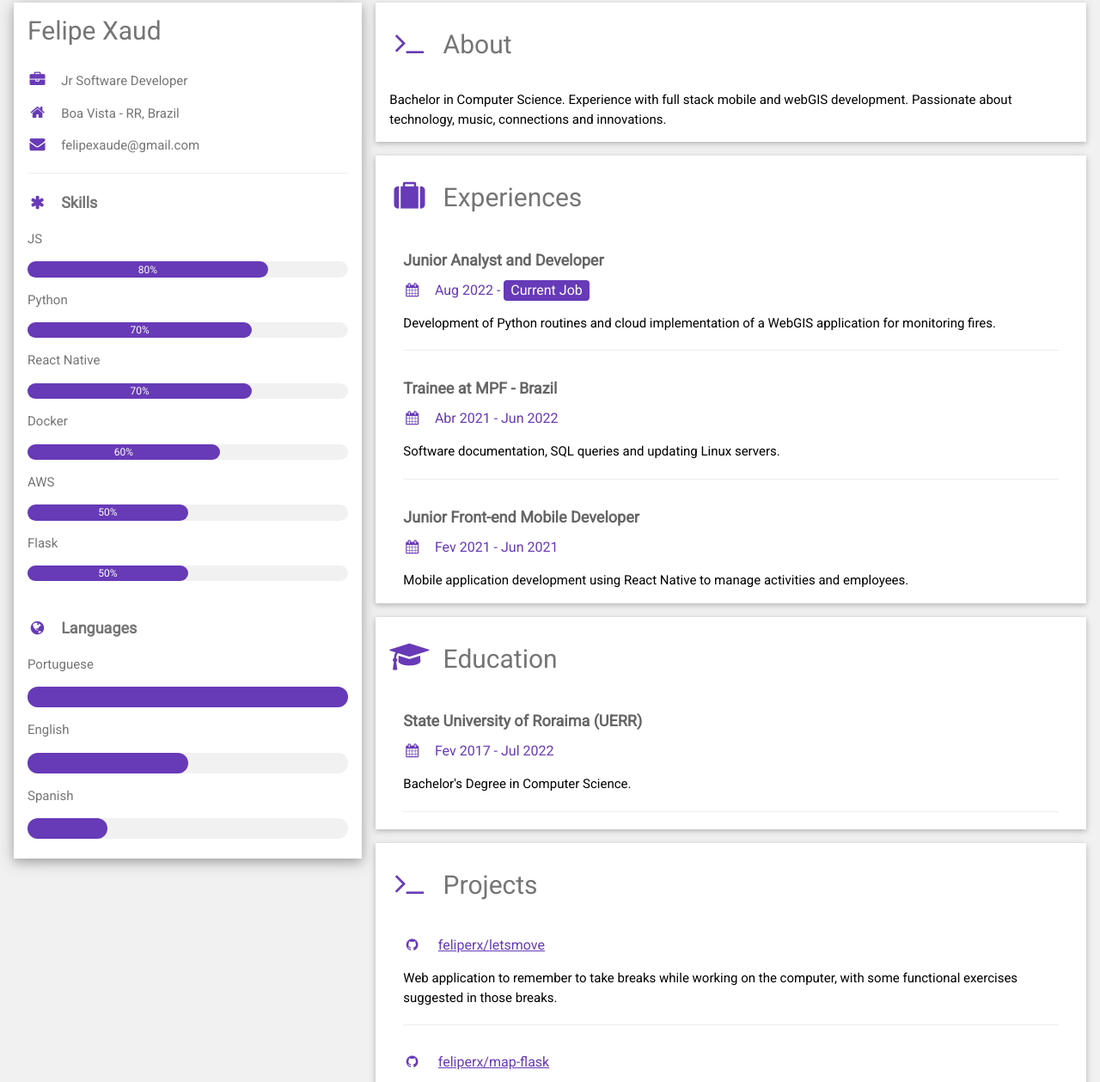
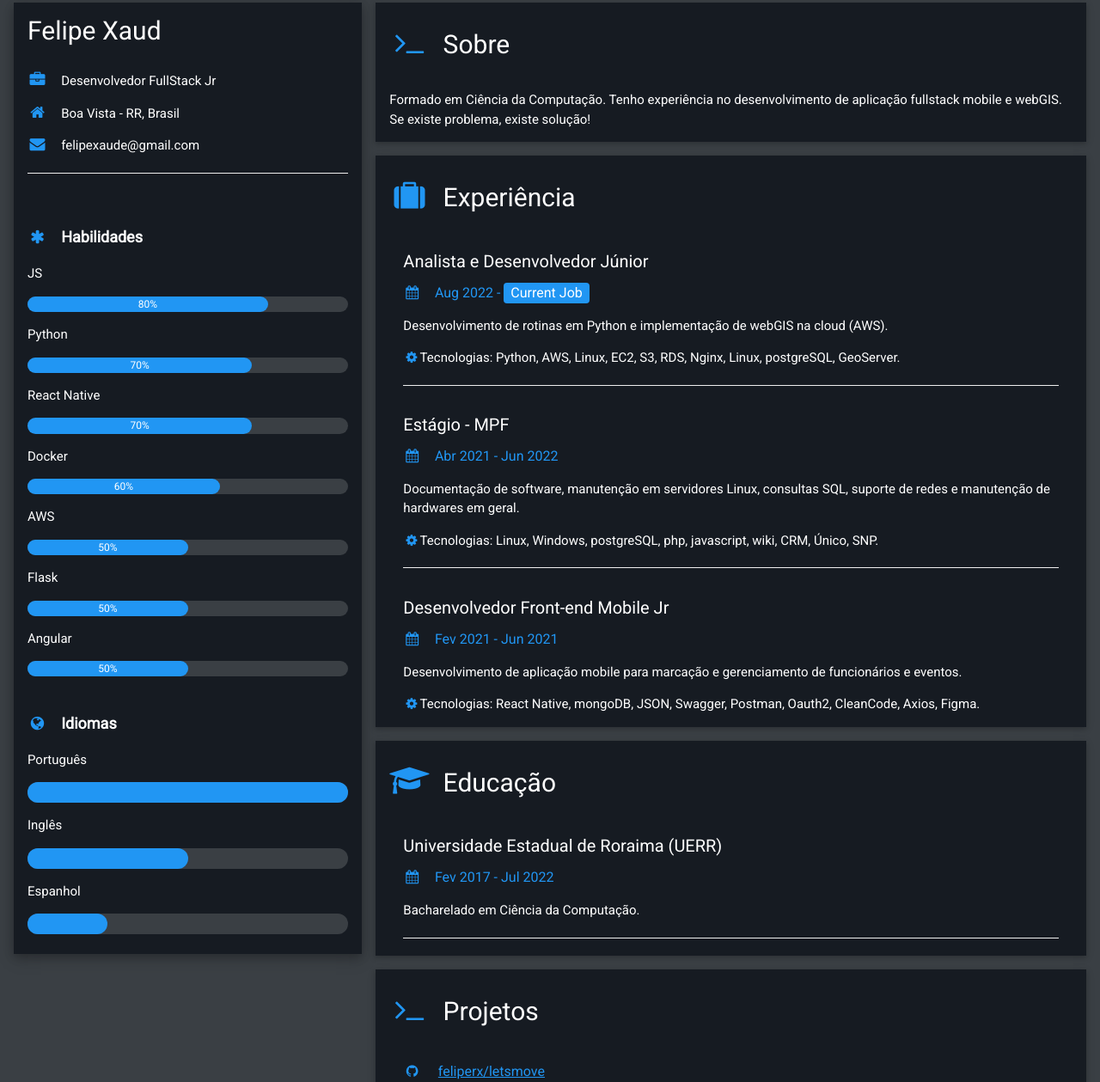
Before and after one commit to feliperx/cv-portuguese, a plain HTML site: page index.html in a window 1280 px wide. Shown: the part 13-1272 px from the top of the page at 86% size. Drawn offline with nearby package versions, Linux system fonts and the light colour scheme.

Commit message:
changed colors and language

```diff
--- /dev/null
+++ b/help-colors/help.css
@@ -0,0 +1,85 @@
+/* Colors */
+.w3-amber,.w3-hover-amber:hover{color:#000!important;background-color:#ffc107!important}
+.w3-aqua,.w3-hover-aqua:hover{color:#000!important;background-color:#00ffff!important}
+.w3-blue,.w3-hover-blue:hover{color:#fff!important;background-color:#2196F3!important}
+.w3-light-blue,.w3-hover-light-blue:hover{color:#000!important;background-color:#87CEEB!important}
+.w3-brown,.w3-hover-brown:hover{color:#fff!important;background-color:#795548!important}
+.w3-cyan,.w3-hover-cyan:hover{color:#000!important;background-color:#00bcd4!important}
+.w3-blue-grey,.w3-hover-blue-grey:hover,.w3-blue-gray,.w3-hover-blue-gray:hover{color:#fff!important;background-color:#607d8b!important}
+.w3-green,.w3-hover-green:hover{color:#fff!important;background-color:#4CAF50!important}
+.w3-light-green,.w3-hover-light-green:hover{color:#000!important;background-color:#8bc34a!important}
+.w3-indigo,.w3-hover-indigo:hover{color:#fff!important;background-color:#3f51b5!important}
+.w3-khaki,.w3-hover-khaki:hover{color:#000!important;background-color:#f0e68c!important}
+.w3-lime,.w3-hover-lime:hover{color:#000!important;background-color:#cddc39!important}
+.w3-orange,.w3-hover-orange:hover{color:#000!important;background-color:#ff9800!important}
+.w3-deep-orange,.w3-hover-deep-orange:hover{color:#fff!important;background-color:#ff5722!important}
+.w3-pink,.w3-hover-pink:hover{color:#fff!important;background-color:#e91e63!important}
+.w3-purple,.w3-hover-purple:hover{color:#fff!important;background-color:#9c27b0!important}
+.w3-deep-purple,.w3-hover-deep-purple:hover{color:#fff!important;background-color:#673ab7!important}
+.w3-red,.w3-hover-red:hover{color:#fff!important;background-color:#f44336!important}
+.w3-sand,.w3-hover-sand:hover{color:#000!important;background-color:#fdf5e6!important}
+.w3-teal,.w3-hover-teal:hover{color:#fff!important;background-color:#009688!important}
+.w3-yellow,.w3-hover-yellow:hover{color:#000!important;background-color:#ffeb3b!important}
+.w3-white,.w3-hover-white:hover{color:#000!important;background-color:#fff!important}
+.w3-black,.w3-hover-black:hover{color:#fff!important;background-color:#000!important}
+.w3-grey,.w3-hover-grey:hover,.w3-gray,.w3-hover-gray:hover{color:#000!important;background-color:#9e9e9e!important}
+.w3-light-grey,.w3-hover-light-grey:hover,.w3-light-gray,.w3-hover-light-gray:hover{color:#000!important;background-color:#f1f1f1!important}
+.w3-dark-grey,.w3-hover-dark-grey:hover,.w3-dark-gray,.w3-hover-dark-gray:hover{color:#fff!important;background-color:#616161!important}
+.w3-pale-red,.w3-hover-pale-red:hover{color:#000!important;background-color:#ffdddd!important}
+.w3-pale-green,.w3-hover-pale-green:hover{color:#000!important;background-color:#ddffdd!important}
+.w3-pale-yellow,.w3-hover-pale-yellow:hover{color:#000!important;background-color:#ffffcc!important}
+.w3-pale-blue,.w3-hover-pale-blue:hover{color:#000!important;background-color:#ddffff!important}
+.w3-text-amber,.w3-hover-text-amber:hover{color:#ffc107!important}
+.w3-text-aqua,.w3-hover-text-aqua:hover{color:#00ffff!important}
+.w3-text-blue,.w3-hover-text-blue:hover{color:#2196F3!important}
+.w3-text-light-blue,.w3-hover-text-light-blue:hover{color:#87CEEB!important}
+.w3-text-brown,.w3-hover-text-brown:hover{color:#795548!important}
+.w3-text-cyan,.w3-hover-text-cyan:hover{color:#00bcd4!important}
+.w3-text-blue-grey,.w3-hover-text-blue-grey:hover,.w3-text-blue-gray,.w3-hover-text-blue-gray:hover{color:#607d8b!important}
+.w3-text-green,.w3-hover-text-green:hover{color:#4CAF50!important}
+.w3-text-light-green,.w3-hover-text-light-green:hover{color:#8bc34a!important}
+.w3-text-indigo,.w3-hover-text-indigo:hover{color:#3f51b5!important}
+.w3-text-khaki,.w3-hover-text-khaki:hover{color:#b4aa50!important}
+.w3-text-lime,.w3-hover-text-lime:hover{color:#cddc39!important}
+.w3-text-orange,.w3-hover-text-orange:hover{color:#ff9800!important}
+.w3-text-deep-orange,.w3-hover-text-deep-orange:hover{color:#ff5722!important}
+.w3-text-pink,.w3-hover-text-pink:hover{color:#e91e63!important}
+.w3-text-purple,.w3-hover-text-purple:hover{color:#9c27b0!important}
+.w3-text-deep-purple,.w3-hover-text-deep-purple:hover{color:#673ab7!important}
+.w3-text-red,.w3-hover-text-red:hover{color:#f44336!important}
+.w3-text-sand,.w3-hover-text-sand:hover{color:#fdf5e6!important}
+.w3-text-teal,.w3-hover-text-teal:hover{color:#009688!important}
+.w3-text-yellow,.w3-hover-text-yellow:hover{color:#d2be0e!important}
+.w3-text-white,.w3-hover-text-white:hover{color:#fff!important}
+.w3-text-black,.w3-hover-text-black:hover{color:#000!important}
+.w3-text-grey,.w3-hover-text-grey:hover,.w3-text-gray,.w3-hover-text-gray:hover{color:#757575!important}
+.w3-text-light-grey,.w3-hover-text-light-grey:hover,.w3-text-light-gray,.w3-hover-text-light-gray:hover{color:#f1f1f1!important}
+.w3-text-dark-grey,.w3-hover-text-dark-grey:hover,.w3-text-dark-gray,.w3-hover-text-dark-gray:hover{color:#3a3a3a!important}
+.w3-border-amber,.w3-hover-border-amber:hover{border-color:#ffc107!important}
+.w3-border-aqua,.w3-hover-border-aqua:hover{border-color:#00ffff!important}
+.w3-border-blue,.w3-hover-border-blue:hover{border-color:#2196F3!important}
+.w3-border-light-blue,.w3-hover-border-light-blue:hover{border-color:#87CEEB!important}
+.w3-border-brown,.w3-hover-border-brown:hover{border-color:#795548!important}
+.w3-border-cyan,.w3-hover-border-cyan:hover{border-color:#00bcd4!important}
+.w3-border-blue-grey,.w3-hover-border-blue-grey:hover,.w3-border-blue-gray,.w3-hover-border-blue-gray:hover{border-color:#607d8b!important}
+.w3-border-green,.w3-hover-border-green:hover{border-color:#4CAF50!important}
+.w3-border-light-green,.w3-hover-border-light-green:hover{border-color:#8bc34a!important}
+.w3-border-indigo,.w3-hover-border-indigo:hover{border-color:#3f51b5!important}
+.w3-border-khaki,.w3-hover-border-khaki:hover{border-color:#f0e68c!important}
+.w3-border-lime,.w3-hover-border-lime:hover{border-color:#cddc39!important}
+.w3-border-orange,.w3-hover-border-orange:hover{border-color:#ff9800!important}
+.w3-border-deep-orange,.w3-hover-border-deep-orange:hover{border-color:#ff5722!important}
+.w3-border-pink,.w3-hover-border-pink:hover{border-color:#e91e63!important}
+.w3-border-purple,.w3-hover-border-purple:hover{border-color:#9c27b0!important}
+.w3-border-deep-purple,.w3-hover-border-deep-purple:hover{border-color:#673ab7!important}
+.w3-border-red,.w3-hover-border-red:hover{border-color:#f44336!important}
+.w3-border-sand,.w3-hover-border-sand:hover{border-color:#fdf5e6!important}
+.w3-border-teal,.w3-hover-border-teal:hover{border-color:#009688!important}
+.w3-border-yellow,.w3-hover-border-yellow:hover{border-color:#ffeb3b!important}
+.w3-border-white,.w3-hover-border-white:hover{border-color:#fff!important}
+.w3-border-black,.w3-hover-border-black:hover{border-color:#000!important}
+.w3-border-grey,.w3-hover-border-grey:hover,.w3-border-gray,.w3-hover-border-gray:hover{border-color:#9e9e9e!important}
+.w3-border-light-grey,.w3-hover-border-light-grey:hover,.w3-border-light-gray,.w3-hover-border-light-gray:hover{border-color:#f1f1f1!important}
+.w3-border-dark-grey,.w3-hover-border-dark-grey:hover,.w3-border-dark-gray,.w3-hover-border-dark-gray:hover{border-color:#616161!important}
+.w3-border-pale-red,.w3-hover-border-pale-red:hover{border-color:#ffe7e7!important}.w3-border-pale-green,.w3-hover-border-pale-green:hover{border-color:#e7ffe7!important}
+.w3-border-pale-yellow,.w3-hover-border-pale-yellow:hover{border-color:#ffffcc!important}.w3-border-pale-blue,.w3-hover-border-pale-blue:hover{border-color:#e7ffff!important}
--- a/index.html
+++ b/index.html
@@ -14,12 +14,12 @@
     <link rel="stylesheet" href="https://cdnjs.cloudflare.com/ajax/libs/font-awesome/4.7.0/css/font-awesome.min.css">
 
     <style>
-      html,body,h1,h2,h3,h4,h5,h6 {font-family: "Roboto", sans-serif}
+      html,body,h1,h2,h3,h4,h5,h6 {font-family: "Roboto", sans-serif; color: white}
     </style>
 
   </head>
 
-  <body class="w3-light-grey" cz-shortcut-listen="true">
+  <body style="background-color: #3a3f44;" cz-shortcut-listen="true">
 
     <!-- Page Container -->
     <div class="w3-content w3-margin-top" style="max-width:1400px;">
@@ -30,60 +30,64 @@
         <!-- Left Column -->
         <div class="w3-third">
 
-          <div class="w3-white w3-text-grey w3-card-4">
+          <div class="w3-text-white w3-card-4" style="background-color: #161b22;">
             <!-- @falvojr: This container has been modified to not use a profile picture. -->
             <div class="w3-container">
               <h2>Felipe Xaud</h2>
             </div>
             <div class="w3-container">
-              <p><i class="fa fa-briefcase fa-fw w3-margin-right w3-large w3-text-deep-purple"></i>Jr Software Developer</p>
-              <p><i class="fa fa-home fa-fw w3-margin-right w3-large w3-text-deep-purple"></i>Boa Vista - RR, Brazil</p>
-              <p><i class="fa fa-envelope fa-fw w3-margin-right w3-large w3-text-deep-purple"></i>felipexaude@gmail.com</p>
+              <p><i class="fa fa-briefcase fa-fw w3-margin-right w3-large w3-text-blue"></i>Desenvolvedor FullStack Jr</p>
+              <p><i class="fa fa-home fa-fw w3-margin-right w3-large w3-text-blue"></i>Boa Vista - RR, Brasil</p>
+              <p><i class="fa fa-envelope fa-fw w3-margin-right w3-large w3-text-blue"></i>felipexaude@gmail.com</p>
               <hr>
-
+              <br>
               <p class="w3-large">
-                <b><i class="fa fa-asterisk fa-fw w3-margin-right w3-text-deep-purple"></i>Skills</b>
+                <b><i class="fa fa-asterisk fa-fw w3-margin-right w3-text-blue"></i>Habilidades</b>
               </p>
               <p>JS</p>
-              <div class="w3-light-grey w3-round-xlarge w3-small">
-                <div class="w3-container w3-center w3-round-xlarge w3-deep-purple" style="width:75%">80%</div>
+              <div class="w3-round-xlarge w3-small" style="background-color: #3a3f44;">
+                <div class="w3-container w3-center w3-round-xlarge w3-blue" style="width:75%">80%</div>
               </div>
               <p>Python</p>
-              <div class="w3-light-grey w3-round-xlarge w3-small">
-                <div class="w3-container w3-center w3-round-xlarge w3-deep-purple" style="width:70%">70%</div>
+              <div class="w3-round-xlarge w3-small" style="background-color: #3a3f44;">
+                <div class="w3-container w3-center w3-round-xlarge w3-blue" style="width:70%">70%</div>
               </div>
               <p>React Native</p>
-              <div class="w3-light-grey w3-round-xlarge w3-small">
-                <div class="w3-container w3-center w3-round-xlarge w3-deep-purple" style="width:70%">70%</div>
+              <div class="w3-round-xlarge w3-small" style="background-color: #3a3f44;">
+                <div class="w3-container w3-center w3-round-xlarge w3-blue" style="width:70%">70%</div>
               </div>
               <p>Docker</p>
-              <div class="w3-light-grey w3-round-xlarge w3-small">
-                <div class="w3-container w3-center w3-round-xlarge w3-deep-purple" style="width:60%">60%</div>
+              <div class="w3-round-xlarge w3-small" style="background-color: #3a3f44;">
+                <div class="w3-container w3-center w3-round-xlarge w3-blue" style="width:60%">60%</div>
               </div>
               <p>AWS</p>
-              <div class="w3-light-grey w3-round-xlarge w3-small">
-                <div class="w3-container w3-center w3-round-xlarge w3-deep-purple" style="width:50%">50%</div>
+              <div class="w3-round-xlarge w3-small" style="background-color: #3a3f44;">
+                <div class="w3-container w3-center w3-round-xlarge w3-blue" style="width:50%">50%</div>
               </div>
               <p>Flask</p>
-              <div class="w3-light-grey w3-round-xlarge w3-small">
-                <div class="w3-container w3-center w3-round-xlarge w3-deep-purple" style="width:50%">50%</div>
+              <div class="w3-round-xlarge w3-small" style="background-color: #3a3f44;">
+                <div class="w3-container w3-center w3-round-xlarge w3-blue" style="width:50%">50%</div>
+              </div>
+              <p>Angular</p>
+              <div class="w3-round-xlarge w3-small" style="background-color: #3a3f44;">
+                <div class="w3-container w3-center w3-round-xlarge w3-blue" style="width:50%">50%</div>
               </div>
               <br>
 
               <p class="w3-large w3-text-theme">
-                <b><i class="fa fa-globe fa-fw w3-margin-right w3-text-deep-purple"></i>Languages</b>
+                <b><i class="fa fa-globe fa-fw w3-margin-right w3-text-blue"></i>Idiomas</b>
               </p>
-              <p>Portuguese</p>
-              <div class="w3-light-grey w3-round-xlarge">
-                <div class="w3-round-xlarge w3-deep-purple" style="height:24px;width:100%"></div>
+              <p>Português</p>
+              <div class="w3-round-xlarge" style="background-color: #3a3f44;">
+                <div class="w3-round-xlarge w3-blue" style="height:24px;width:100%"></div>
               </div>
-              <p>English</p>
-              <div class="w3-light-grey w3-round-xlarge">
-                <div class="w3-round-xlarge w3-deep-purple" style="height:24px;width:50%"></div>
+              <p>Inglês</p>
+              <div class="w3-round-xlarge" style="background-color: #3a3f44;">
+                <div class="w3-round-xlarge w3-blue" style="height:24px;width:50%"></div>
               </div>
-              <p>Spanish</p>
-              <div class="w3-light-grey w3-round-xlarge">
-                <div class="w3-round-xlarge w3-deep-purple" style="height:24px;width:25%"></div>
+              <p>Espanhol</p>
+              <div class="w3-round-xlarge" style="background-color: #3a3f44;">
+                <div class="w3-round-xlarge w3-blue" style="height:24px;width:25%"></div>
               </div>
               <br>
             </div>
@@ -95,41 +99,46 @@
         <!-- Right Column -->
         <div class="w3-twothird">
 
-          <div class="w3-container w3-card w3-white w3-margin-bottom">
-            <h2 class="w3-text-grey w3-padding-16"><i class="fa fa-terminal fa-fw w3-margin-right w3-xxlarge w3-text-deep-purple"></i>About</h2>
-            <p>Bachelor in Computer Science. Experience with full stack mobile and webGIS development. Passionate about technology, music, connections and innovations.</p>
+          <div class="w3-container w3-card w3-margin-bottom" style="background-color: #161b22;">
+            <h2 class="w3-text-white w3-padding-16"><i class="fa fa-terminal fa-fw w3-margin-right w3-xxlarge w3-text-blue"></i>Sobre</h2>
+            <p>Formado em Ciência da Computação. Tenho experiência no desenvolvimento de aplicação fullstack mobile e webGIS. Se existe problema, existe solução!</p>
           </div>
 
-          <div class="w3-container w3-card w3-white w3-margin-bottom">
-            <h2 class="w3-text-grey w3-padding-16">
-              <i class="fa fa-suitcase fa-fw w3-margin-right w3-xxlarge w3-text-deep-purple"></i>Experiences
+          <div class="w3-container w3-card w3-margin-bottom" style="background-color: #161b22;">
+            <h2 class="w3-text-white w3-padding-16">
+              <i class="fa fa-suitcase fa-fw w3-margin-right w3-xxlarge w3-text-blue"></i>Experiência
             </h2>
             <div class="w3-container">
-              <h5 class="w3-opacity"><b>Junior Analyst and Developer</b></h5>
-              <h6 class="w3-text-deep-purple"><i class="fa fa-calendar fa-fw w3-margin-right"></i>Aug 2022 - <span class="w3-tag w3-deep-purple w3-round">Current Job</span></h6>
-              <p>Development of Python routines and cloud implementation of a WebGIS application for monitoring fires.</p>
+              <h4>Analista e Desenvolvedor Júnior</h4>
+              <h6 class="w3-text-blue"><i class="fa fa-calendar fa-fw w3-margin-right"></i>Aug 2022 - <span class="w3-tag w3-blue w3-round">Current Job</span></h6>
+              <p>Desenvolvimento de rotinas em Python e implementação de webGIS na cloud (AWS). </p>
+              <p><i class="fa fa-gear fa-fw w3-text-blue"></i>Tecnologias: Python, AWS, Linux, EC2, S3, RDS, Nginx, Linux, postgreSQL, GeoServer.</p>
               <hr>
             </div>
             <div class="w3-container">
-              <h5 class="w3-opacity"><b>Trainee at MPF - Brazil</b></h5>
-              <h6 class="w3-text-deep-purple"><i class="fa fa-calendar fa-fw w3-margin-right"></i>Abr 2021 - Jun 2022</h6>
-              <p>Software documentation, SQL queries and updating Linux servers.</p>
+              <h4>Estágio - MPF</h4>
+              <h6 class="w3-text-blue"><i class="fa fa-calendar fa-fw w3-margin-right"></i>Abr 2021 - Jun 2022</h6>
+              <p>Documentação de software, manutenção em servidores Linux, consultas SQL, suporte de redes e manutenção de hardwares em geral.</p>
+              <p><i class="fa fa-gear fa-fw w3-text-blue"></i>Tecnologias: Linux, Windows, postgreSQL, php, javascript, wiki, CRM, Único, SNP.</p>
+
               <hr>
             </div>
             <div class="w3-container">
-              <h5 class="w3-opacity"><b>Junior Front-end Mobile Developer</b></h5>
-              <h6 class="w3-text-deep-purple"><i class="fa fa-calendar fa-fw w3-margin-right"></i>Fev 2021 - Jun 2021</h6>
-              <p>Mobile application development using React Native to manage activities and employees.</p>
+              <h4>Desenvolvedor Front-end Mobile Jr</h4>
+              <h6 class="w3-text-blue"><i class="fa fa-calendar fa-fw w3-margin-right"></i>Fev 2021 - Jun 2021</h6>
+              <p>Desenvolvimento de aplicação mobile para marcação e gerenciamento de funcionários e eventos.</p>
+              <p><i class="fa fa-gear fa-fw w3-text-blue"></i>Tecnologias: React Native, mongoDB, JSON, Swagger, Postman, Oauth2, CleanCode, Axios, Figma.</p>
+
             </div>
           </div>
 
-          <div class="w3-container w3-card w3-white w3-margin-bottom">
-            <h2 class="w3-text-grey w3-padding-16">
-              <i class="fa fa-graduation-cap fa-fw w3-margin-right w3-xxlarge w3-text-deep-purple"></i>Education
+          <div class="w3-container w3-card w3-margin-bottom" style="background-color: #161b22;">
+            <h2 class="w3-text-white w3-padding-16">
+              <i class="fa fa-graduation-cap fa-fw w3-margin-right w3-xxlarge w3-text-blue"></i>Educação
             </h2>
             <!-- <div class="w3-container">
               <h5 class="w3-opacity"><b>Digital Innovation One (DIO)</b></h5>
-              <h6 class="w3-text-deep-purple"><i class="fa fa-calendar fa-fw w3-margin-right"></i>INICIO - <span class="w3-tag w3-deep-purple w3-round">Atual</span></h6>
+              <h6 class="w3-text-blue"><i class="fa fa-calendar fa-fw w3-margin-right"></i>INICIO - <span class="w3-tag w3-blue w3-round">Atual</span></h6>
               <p>
                 Maior plataforma de educação aberta em TI da América Latina, com mais 1 milhão de usuários.
                 A DIO possui parcerias com algumas das empresas mais inovadoras do mundo, proporcionando experiências
@@ -143,39 +152,38 @@
               <hr>
             </div> -->
             <div class="w3-container">
-              <h5 class="w3-opacity"><b>State University of Roraima (UERR)</b></h5>
-              <h6 class="w3-text-deep-purple"><i class="fa fa-calendar fa-fw w3-margin-right"></i>Fev 2017 - Jul 2022</h6>
-              <p>Bachelor's Degree in Computer Science.</p>
+              <h4>Universidade Estadual de Roraima (UERR)</h4>
+              <h6 class="w3-text-blue"><i class="fa fa-calendar fa-fw w3-margin-right"></i>Fev 2017 - Jul 2022</h6>
+              <p>Bacharelado em Ciência da Computação.</p>
               <hr>
             </div>
           </div>
 
-          <div class="w3-container w3-card w3-white w3-margin-bottom">
-            <h2 class="w3-text-grey w3-padding-16">
-              <i class="fa fa-terminal fa-fw w3-margin-right w3-xxlarge w3-text-deep-purple"></i>Projects
+          <div class="w3-container w3-card w3-margin-bottom" style="background-color: #161b22;">
+            <h2 class="w3-text-white w3-padding-16">
+              <i class="fa fa-terminal fa-fw w3-margin-right w3-xxlarge w3-text-blue"></i>Projetos
             </h2>
             <div class="w3-container">
-              <h6 class="w3-text-deep-purple">
+              <h6 class="w3-text-blue">
                 <i class="fa fa-github fa-fw w3-margin-right"></i>
                 <a href="https://github.com/feliperx/letsmove" target="_blank">feliperx/letsmove</a>
               </h6>
-              <p>Web application to remember to take breaks while working on the computer, with some functional exercises suggested in those breaks. </p>
+              <p>Aplicação web para lembrar de fazer pausas enquanto trabalha no computador, com alguns exercícios funcionais sugeridos nessas pausas.
+            </div>
+            <div class="w3-container">
+              <h6 class="w3-text-blue">
+                <i class="fa fa-github fa-fw w3-margin-right"></i>
+                <a href="https://github.com/feliperx/map-flask" target="_blank">feliperx/map-flask</a>
+              </h6>
+              <p>Aplicação webGIS. </p>
               <hr>
             </div>
             <div class="w3-container">
-              <h6 class="w3-text-deep-purple">
-                <i class="fa fa-github fa-fw w3-margin-right"></i>
-                <a href="https://github.com/feliperx/map-flask" target="_blank">feliperx/map-flask</a>
-              </h6>
-              <p>WebGIS application. </p>
-              <hr>
-            </div>
-            <div class="w3-container">
-              <h6 class="w3-text-deep-purple">
+              <h6 class="w3-text-blue">
                 <i class="fa fa-github fa-fw w3-margin-right"></i>
                 <a href="https://github.com/feliperx/comba-mobileapp" target="_blank">feliperx/comba-mobileapp</a>
               </h6>
-              <p>Mobile application to connect, organize and play with friends. </p>
+              <p>Aplicação para se conectar, agendar e organizar partidas com os amigos. </p>
               <hr>
             </div>
           </div>
@@ -189,7 +197,7 @@
       <!-- End Page Container -->
     </div>
 
-    <footer class="w3-container w3-deep-purple w3-center w3-margin-top">
+    <footer class="w3-container w3-blue w3-center w3-margin-top">
       <p>My Social Networks</p>
       <a href="https://github.com/feliperx" target="_blank"><i class="fa fa-github w3-hover-opacity"></i></a>
       <a href="https://www.linkedin.com/in/felipexaud/" target="_blank"><i class="fa fa-linkedin w3-hover-opacity"></i></a>
```
